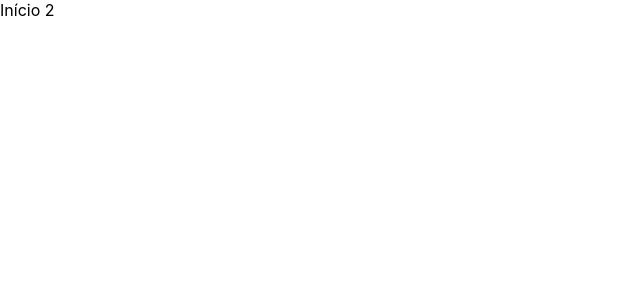
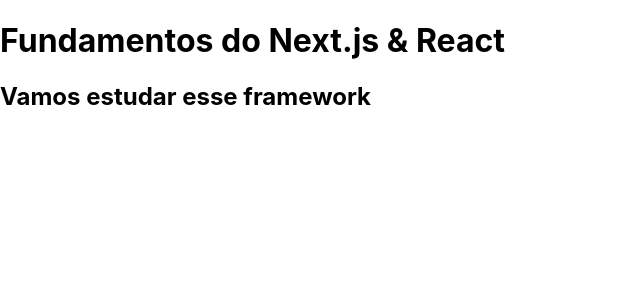
Before and after one commit to stanycruz/fundamentos, a Next.js app: page / in a window 1280 px wide. Shown: the top 300 px of the page, without its empty margins (0-640 px from the left). Built offline with nearby package versions, Linux system fonts and the light colour scheme.

Commit message:
Entendendo o JSX

```diff
--- a/src/pages/abc/def/teste.jsx
+++ /dev/null
@@ -1,3 +0,0 @@
-export default function Teste() {
-    return 'Teste'
-}
--- a/src/pages/index.jsx
+++ b/src/pages/index.jsx
@@ -1,3 +1,8 @@
 export default function Inicio() {
-    return 'Início 2'
+    return (
+        <div>
+            <h1>Fundamentos do Next.js & React</h1>
+            <h2>Vamos estudar esse framework</h2>
+        </div>
+    )
 }
```
